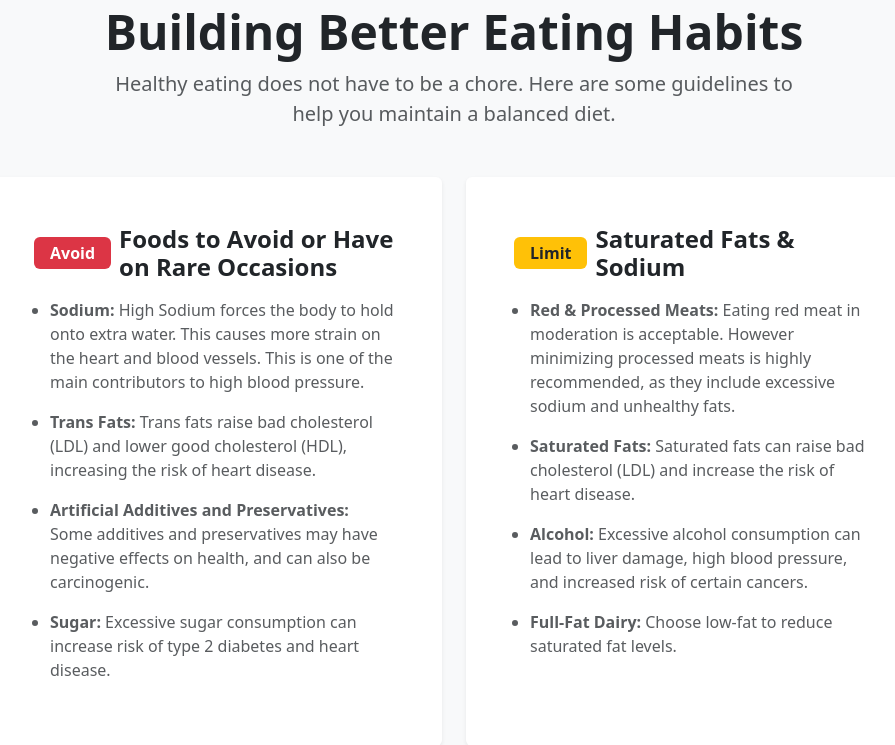
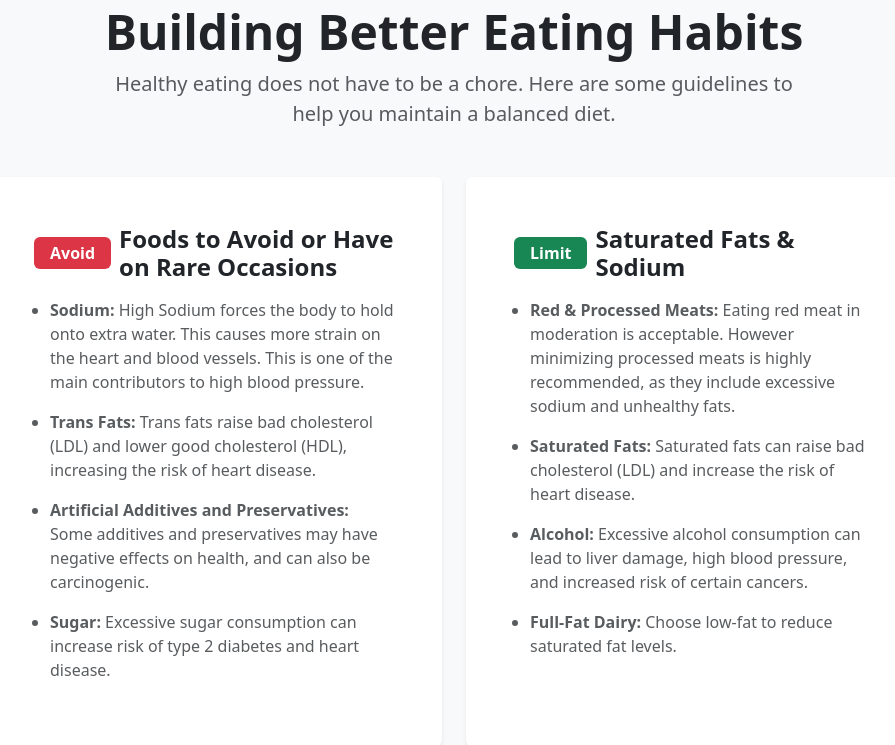
Before and after one commit to anthonysudio/healthy-food-generator, a Flask app: page /health in a window 1280 px wide. Shown: the part 181-926 px from the top of the page, without its empty margins (186-1081 px from the left). Run offline with Flask 3, Linux system fonts and the light colour scheme; some libraries are stand-ins or nearby versions.

Commit message:
Updated a line of code

```diff
--- a/templates/health.html
+++ b/templates/health.html
@@ -37,7 +37,7 @@
             <div class="card h-100 border-0 shadow-sm">
                 <div class="card-body p-4 p-lg-5">
                     <div class="d-flex align-items-center mb-3">
-                        <span class="badge bg-warning text-dark me-2 px-3 py-2 fs-6">Limit</span>
+                        <span class="badge bg-success me-2 px-3 py-2 fs-6">Limit</span>
                         <h4 class="fw-bold mb-0 text-dark">Saturated Fats & Sodium</h4>
                     </div>
                     <ul class="text-muted fs-6 mb-0 ps-3">
```
